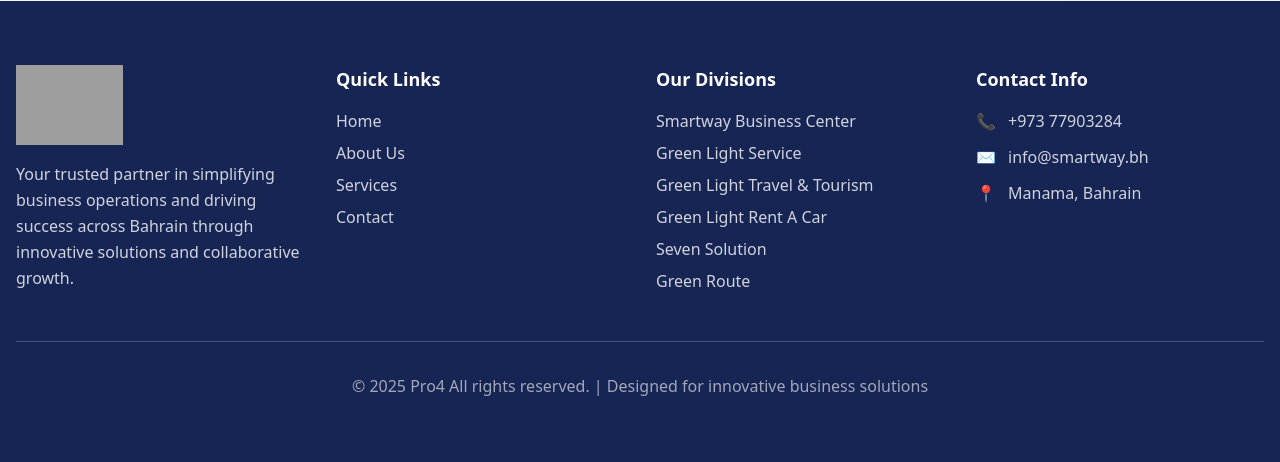
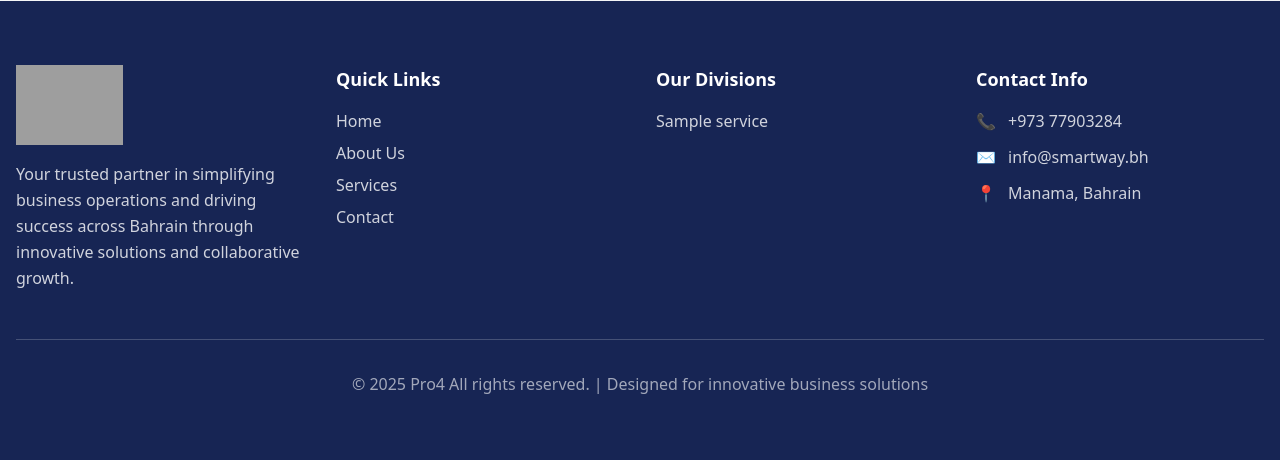
Before and after one commit to ajinasanthosh1997/Event-Registration-Django, a Django app: page /services/services/business-center/ in a window 1280 px wide. Shown: the part 4613-5075 px from the top of the page. Run offline with Django 5.2, Linux system fonts and the light colour scheme; tables that the repository leaves empty hold one stand-in row (values such as "Sample post"); grey boxes marked "Sample" are stand-in pictures; some libraries are stand-ins or nearby versions; grey boxes are pictures that could not be loaded.

Commit message:
update base

```diff
--- a/Documents/GitHub/smartway/services/views.py
+++ b/Documents/GitHub/smartway/services/views.py
@@ -27,6 +27,7 @@ class BusinessCenterView(TemplateView):
 
     def get_context_data(self, **kwargs):
         context = super().get_context_data(**kwargs)
+        context['footer'] = Service.objects.all().order_by('order')
         context['service'] = Service.objects.get(service_type='business_center')
         return context
 
@@ -38,6 +39,8 @@ class GreenLightServiceView(TemplateView):
         context = super().get_context_data(**kwargs)
         context['service'] = Service.objects.get(service_type='green_light_service')
         context['services'] = GreenLightService.objects.all()
+        context['footer'] = Service.objects.all().order_by('order')
+
         return context
 
 
@@ -48,6 +51,7 @@ class TravelTourismView(TemplateView):
         context = super().get_context_data(**kwargs)
         context['service'] = Service.objects.get(service_type='travel_tourism')
         context['services'] = TravelService.objects.all()
+        context['footer'] = Service.objects.all().order_by('order')
         return context
 
 
@@ -59,7 +63,7 @@ class RentACarView(TemplateView):
 
         # existing
         context["service"] = Service.objects.get(service_type="rent_a_car")
-
+        context['footer'] = Service.objects.all().order_by('order')
         # NEW ➜ all categories (use .prefetch_related for efficiency if you like)
         context["categories"] = CarCategory.objects.all()
 
@@ -88,6 +92,7 @@ class SevenSolutionView(TemplateView):
         context['service'] = Service.objects.get(service_type='seven_solution')  # Optional header section
         context['solutions'] = SolutionService.objects.all()  # All 7 solutions ordered by 'order'
         context['testimonials'] = Testimonial.objects.filter(is_active=True)[:3]
+        context['footer'] = Service.objects.all().order_by('order')
 
         return context
 
@@ -98,6 +103,7 @@ class GreenRouteView(TemplateView):
         context = super().get_context_data(**kwargs)
         context['service'] = Service.objects.get(service_type='green_route')
         context['services'] = GreenRouteService.objects.all().order_by('order')
+        context['footer'] = Service.objects.all().order_by('order')
         return context
 
 @method_decorator(csrf_exempt, name='dispatch')
--- a/Documents/GitHub/smartway/templates/core/services/service_base.html
+++ b/Documents/GitHub/smartway/templates/core/services/service_base.html
@@ -49,25 +49,26 @@
       <div>
         <h3 class="font-bold text-lg mb-4">Quick Links</h3>
         <ul class="space-y-2">
-          <li><a href="home" class="text-white/80 hover:text-yellow-400 transition-colors">Home</a></li>
-          <li><a href="./about" class="text-white/80 hover:text-yellow-400 transition-colors">About Us</a></li>
-          <li><a href="#services" class="text-white/80 hover:text-yellow-400 transition-colors">Services</a></li>
-          <li><a href="#contact" class="text-white/80 hover:text-yellow-400 transition-colors">Contact</a></li>
+          <li><a href="{% url 'home' %}" class="text-white/80 hover:text-yellow-400 transition-colors">Home</a></li>
+          <li><a href="{% url 'about' %}" class="text-white/80 hover:text-yellow-400 transition-colors">About Us</a></li>
+          <li><a href="{% url 'services:services' %}" class="text-white/80 hover:text-yellow-400 transition-colors">Services</a></li>
+          <li><a href="{% url 'contact' %}" class="text-white/80 hover:text-yellow-400 transition-colors">Contact</a></li>
         </ul>
       </div>
 
       <!-- Our Divisions -->
       <div>
-        <h3 class="font-bold text-lg mb-4">Our Divisions</h3>
-        <ul class="space-y-2">
-          <li><a href="#smartway-business" class="text-white/80 hover:text-yellow-400 transition-colors">Smartway Business Center</a></li>
-          <li><a href="#green-light-service" class="text-white/80 hover:text-yellow-400 transition-colors">Green Light Service</a></li>
-          <li><a href="#green-light-travel" class="text-white/80 hover:text-yellow-400 transition-colors">Green Light Travel & Tourism</a></li>
-          <li><a href="#green-light-rent" class="text-white/80 hover:text-yellow-400 transition-colors">Green Light Rent A Car</a></li>
-          <li><a href="#seven-solution" class="text-white/80 hover:text-yellow-400 transition-colors">Seven Solution</a></li>
-          <li><a href="#green-route" class="text-white/80 hover:text-yellow-400 transition-colors">Green Route</a></li>
-        </ul>
-      </div>
+  <h3 class="font-bold text-lg mb-4">Our Divisions</h3>
+  <ul class="space-y-2">
+    {% for service in footer %}
+    <li>
+      <a href="{% url 'services:'|add:service.service_type %}" class="text-white/80 hover:text-yellow-400 transition-colors">
+        {{ service.name }}
+      </a>
+    </li>
+    {% endfor %}
+  </ul>
+</div>
 
       <!-- Contact Info -->
       <div>
```
